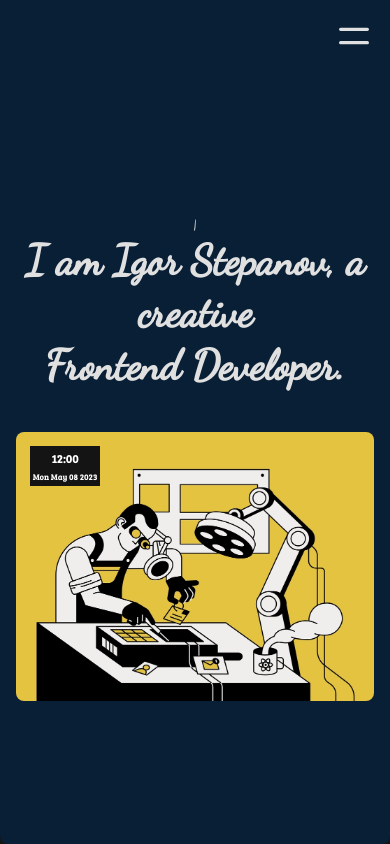
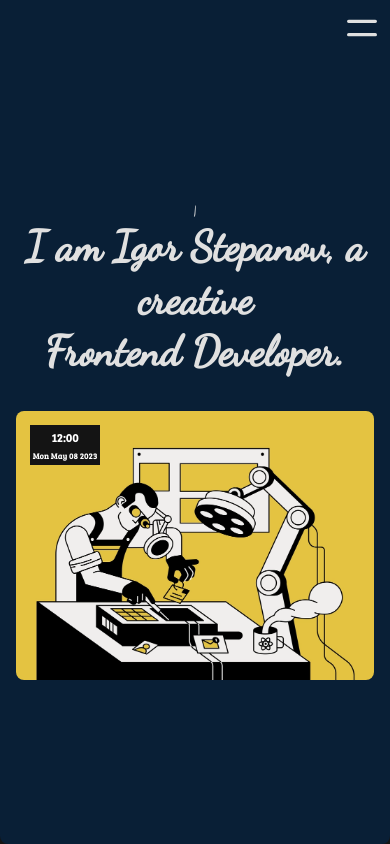
Before and after one commit to stpkkk/Next.js-stpkkk-portfolio, a Next.js app: page / in a window 390 px wide. Built offline with nearby package versions, Linux system fonts and the light colour scheme.

Commit message:
app adaptive small fixes

```diff
--- a/app/page.tsx
+++ b/app/page.tsx
@@ -5,7 +5,7 @@ import { Clock } from "@components/Clock";
 
 const HomePage: React.FC = () => {
   return (
-    <div className="page_wrapper md:flex-col sm:justify-center sm:flex-wrap sm:h-[calc(100vh-72px)] overflow-auto">
+    <div className="page_wrapper md:flex-col sm:justify-center sm:flex-wrap sm:h-[calc(100vh-56px)] overflow-auto">
       <div className="font-dancingScript text-xl md:text-sm sm:mb-0 sm:p-2 md:text-center">
         <TypeAnimationComp
           sequence={[
--- a/components/Nav.tsx
+++ b/components/Nav.tsx
@@ -30,7 +30,7 @@ export const NavMobile: React.FC = () => {
   return isMobileMenu ? (
     <div className="fixed flex_end flex-col z-10 w-screen h-screen bg-bgMobileNavMenu overflow-hidden">
       <button
-        className="flex ml-auto p-4 hover:text-secondary focus:outline-none"
+        className="flex ml-auto p-2 hover:text-secondary focus:outline-none"
         onClick={handleToggleMobileMenu}
         type="button"
       >
@@ -60,7 +60,7 @@ export const NavMobile: React.FC = () => {
       <button
         onClick={handleToggleMobileMenu}
         type="button"
-        className="focus:outline-none flex_end p-4"
+        className="focus:outline-none flex_end p-2"
       >
         <HiOutlineMenuAlt4 size={40} />
       </button>
--- a/components/contact/ContactForm.tsx
+++ b/components/contact/ContactForm.tsx
@@ -157,7 +157,7 @@ export const ContactForm: React.FC = () => {
         )}
       </div>
       <button type="submit" className="max-w-[150px] btn btn-border-drawing">
-        {loading ? "Sending..." : "Submit"}
+        {loading ? "Sending..." : "Send"}
       </button>
     </form>
   );
--- a/styles/globals.css
+++ b/styles/globals.css
@@ -42,11 +42,11 @@ body {
 }
 
 .page_wrapper {
-  @apply flex justify-between items-center flex-wrap max-w-[1600px] w-full mx-auto py-24 px-16 rounded-b-lg bg-bgContainer mb-10 sm:mb-0 sm:flex md:flex-col sm:px-4 sm:py-10;
+  @apply flex justify-between items-center flex-wrap max-w-[1600px] w-full mx-auto py-24 px-16 rounded-b-lg bg-bgContainer mb-10 sm:mb-0 sm:flex md:flex-col sm:px-4 sm:py-6;
 }
 
 .head_text {
-  @apply text-[80px] leading-none font-dancingScript font-bold mb-10 sm:mb-8 md:text-[60px] sm:leading-tight md:text-center;
+  @apply text-[80px] leading-none font-dancingScript font-bold mb-10 sm:mb-6 md:text-[60px] sm:leading-tight md:text-center;
 }
 
 .input {
```
